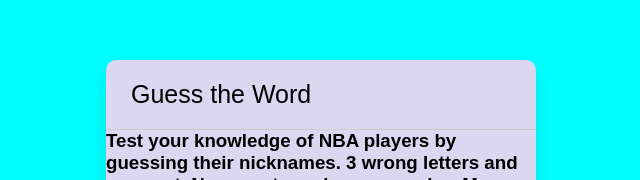
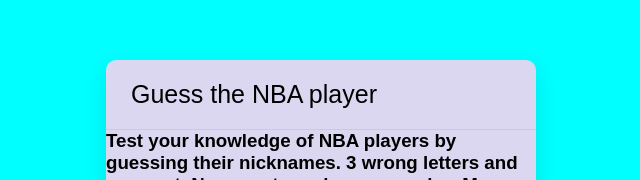
Before and after one commit to 20questionsbball/20questionsbball.github.io, a plain HTML site: page index.html in a window 1280 px wide. Shown: the part 108-288 px from the top of the page, without its empty margins (319-959 px from the left). Drawn offline with Linux system fonts and the light colour scheme.

Commit message:
Update index.html

```diff
--- a/index.html
+++ b/index.html
@@ -12,7 +12,7 @@
      crossorigin="anonymous"></script>
 </head>
   <div class="wrapper">
-    <h1>Guess the Word</h1>
+    <h1>Guess the NBA player</h1>
     <h3>Test your knowledge of NBA players by guessing their nicknames. 3 wrong letters and your out. New mystery player everyday. More features coming soon. </h3>
     <div class="content">
       <input type="text" class="typing-input" maxlength="1">
```
